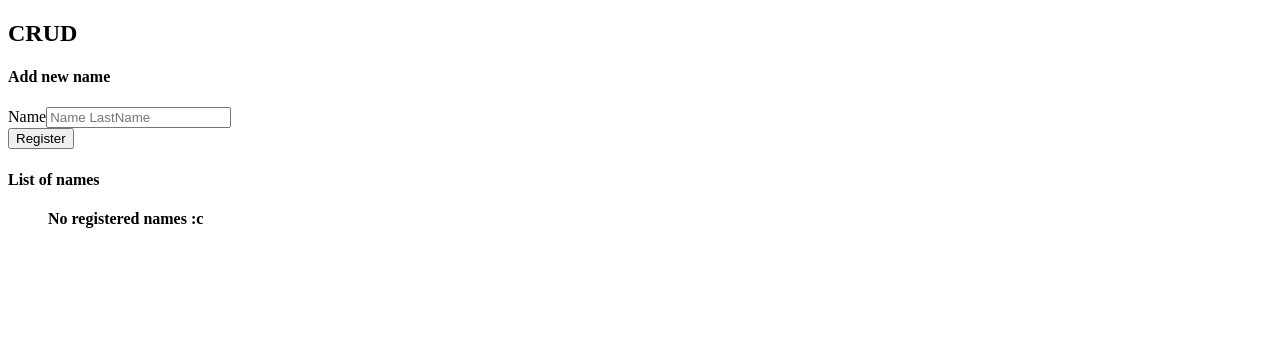
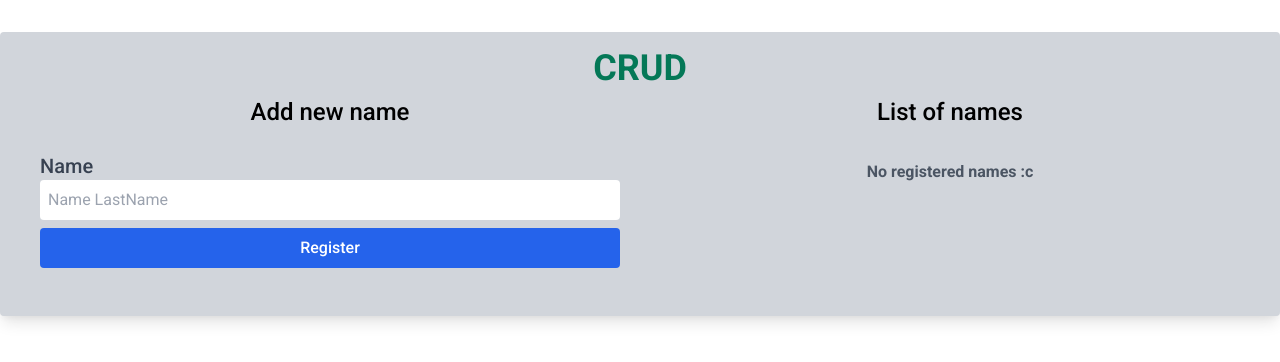
Before and after one commit to Edgar-H/repasos, a React (Create React App) app: page / in a window 1280 px wide. Shown: the top 362 px of the page. Built offline with nearby package versions, Linux system fonts and the light colour scheme.

Commit message:
agrego tailwind

```diff
--- /dev/null
+++ b/craco.config.js
@@ -0,0 +1,7 @@
+module.exports = {
+  style: {
+    postcss: {
+      plugins: [require("tailwindcss"), require("autoprefixer")],
+    },
+  },
+};
--- a/src/App.js
+++ b/src/App.js
@@ -1,4 +1,3 @@
-import "./App.css";
 import Crud from "./components/Crud";
 
 function App() {
--- /dev/null
+++ b/src/index.css
@@ -0,0 +1,4 @@
+@import url("https://fonts.googleapis.com/css2?family=Roboto:ital,wght@0,100;0,300;0,400;0,500;0,700;0,900;1,100;1,300;1,400;1,500;1,700;1,900&display=swap");
+@tailwind base;
+@tailwind components;
+@tailwind utilities;
--- a/src/index.js
+++ b/src/index.js
@@ -1,5 +1,6 @@
 import React from "react";
 import ReactDOM from "react-dom";
+import "./index.css";
 import App from "./App";
 
 ReactDOM.render(
--- /dev/null
+++ b/tailwind.config.js
@@ -0,0 +1,18 @@
+const defaultTheme = require("tailwindcss/defaultTheme");
+
+module.exports = {
+  purge: [],
+  //purge: ["./src/**/*.{js,jsx,ts,tsx}", "./public/index.html"],
+  darkMode: false, // or 'media' or 'class'
+  theme: {
+    extend: {
+      fontFamily: {
+        sans: ["Roboto", ...defaultTheme.fontFamily.sans],
+      },
+    },
+  },
+  variants: {
+    extend: {},
+  },
+  plugins: [],
+};
```
Also changed, not shown: package.json (+6 -6 lines), src/components/Formulario.jsx (deleted, +0 -60 lines), src/components/Hola.jsx (deleted, +0 -7 lines), src/App.css (deleted), 1 other file (tests, documents, lock files or other folders).
